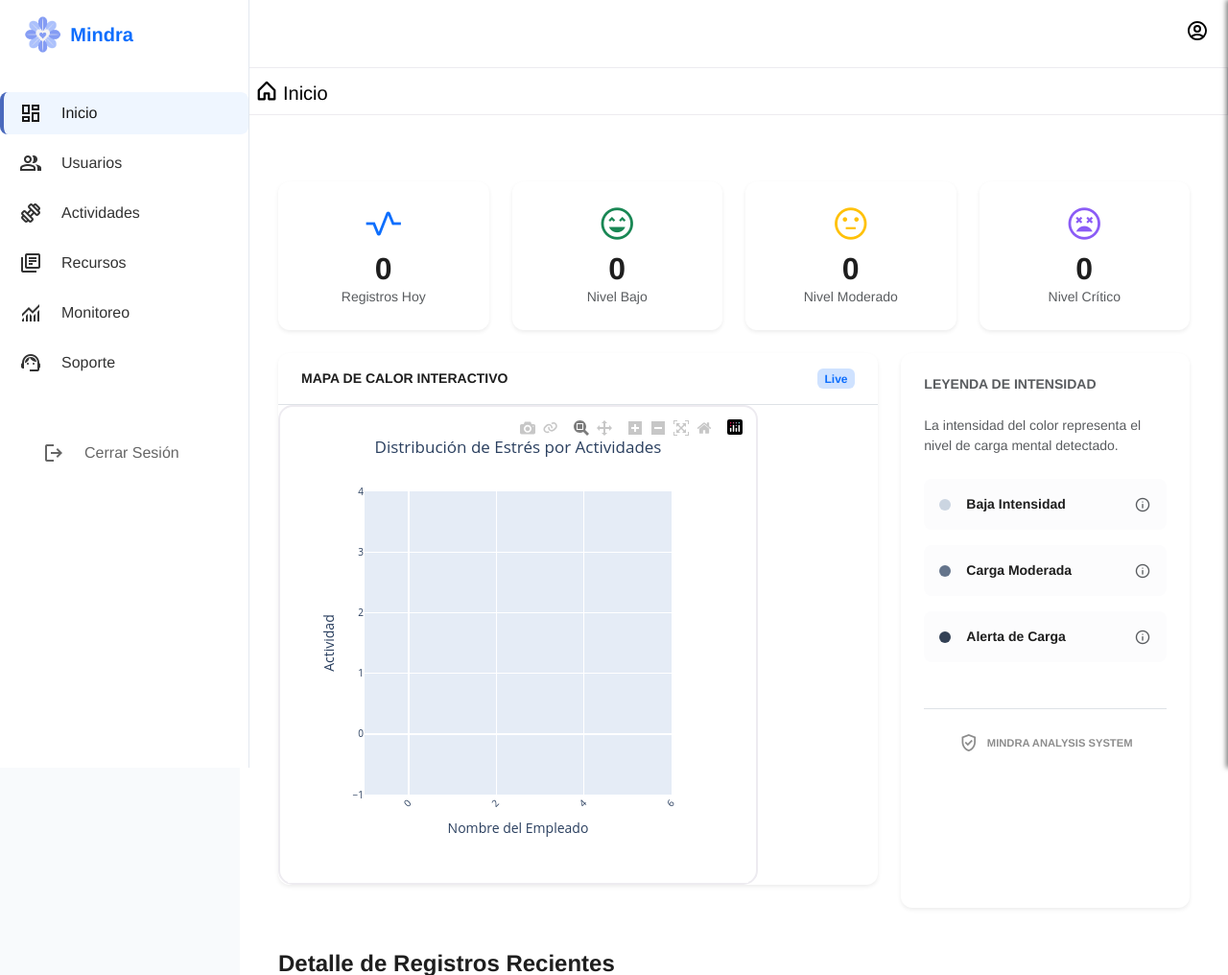
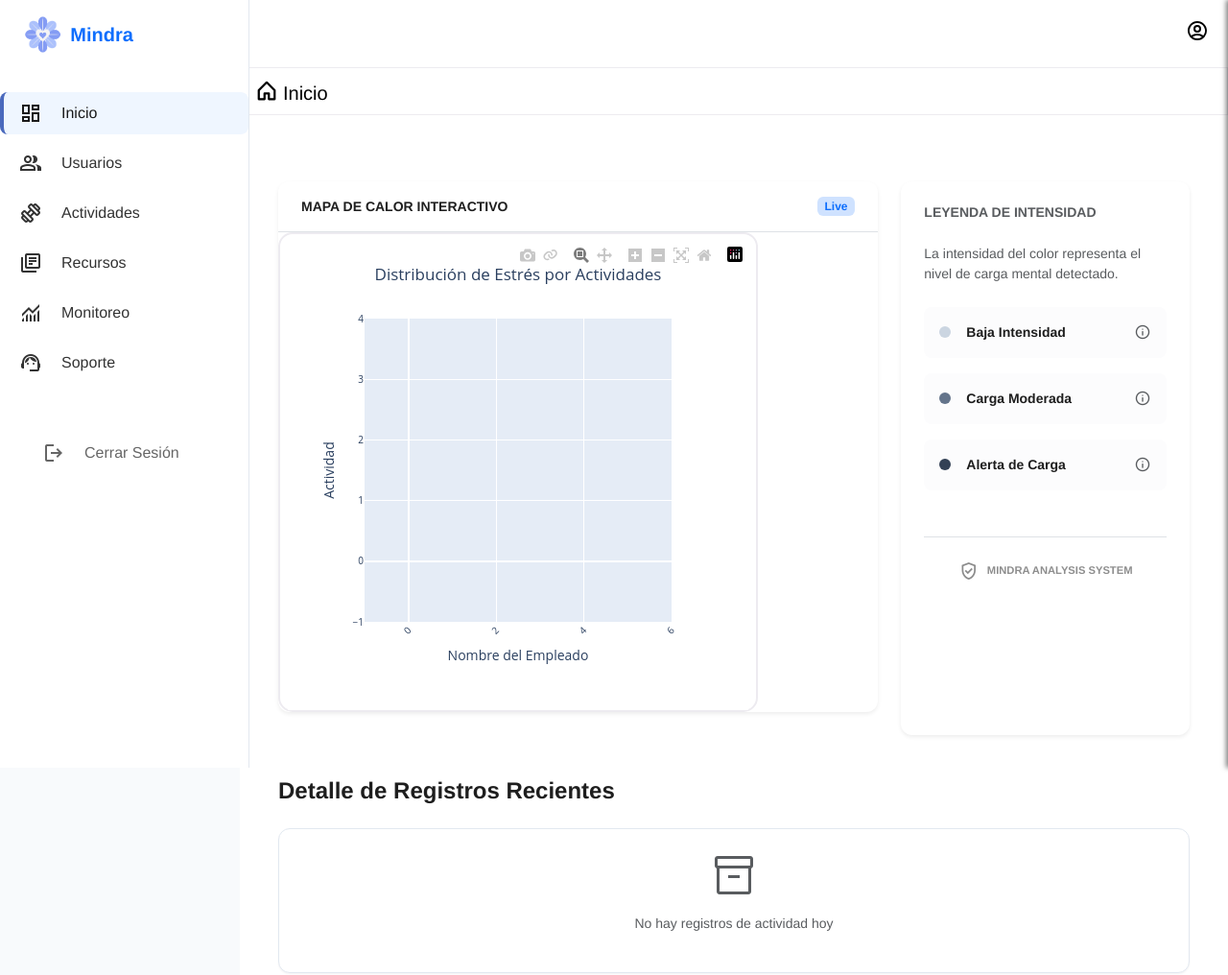
Before and after one commit to luisleon7677/-StressMonit_Project, a Flask app: page /inicio in a window 1280 px wide. Shown: the top 1016 px of the page at 96% size. Run offline with Flask 3, Linux system fonts and the light colour scheme; the visitor is signed in with stand-in values (Sample User, id 1); data that the repository does not hold is empty; some libraries are stand-ins or nearby versions.

Commit message:
avances desarrollo

```diff
--- a/templates/inicio.html
+++ b/templates/inicio.html
@@ -4,7 +4,7 @@
 {% block content %}
 <div class="dashboard-container">
   <!-- Quick Stats / Overview Section -->
-  <div class="row g-4 mb-4">
+  <!-- <div class="row g-4 mb-4">
     <div class="col-md-3">
       <div class="card-custom border-0 shadow-sm d-flex flex-column align-items-center text-center py-4">
         <span class="material-symbols-outlined text-primary mb-2" style="font-size: 2.5rem;">vital_signs</span>
@@ -39,7 +39,7 @@
         <span class="text-muted small fw-medium">Nivel Crítico</span>
       </div>
     </div>
-  </div>
+  </div> -->
 
   <div class="row mobile-stack g-4">
     <!-- Map Section -->
```
